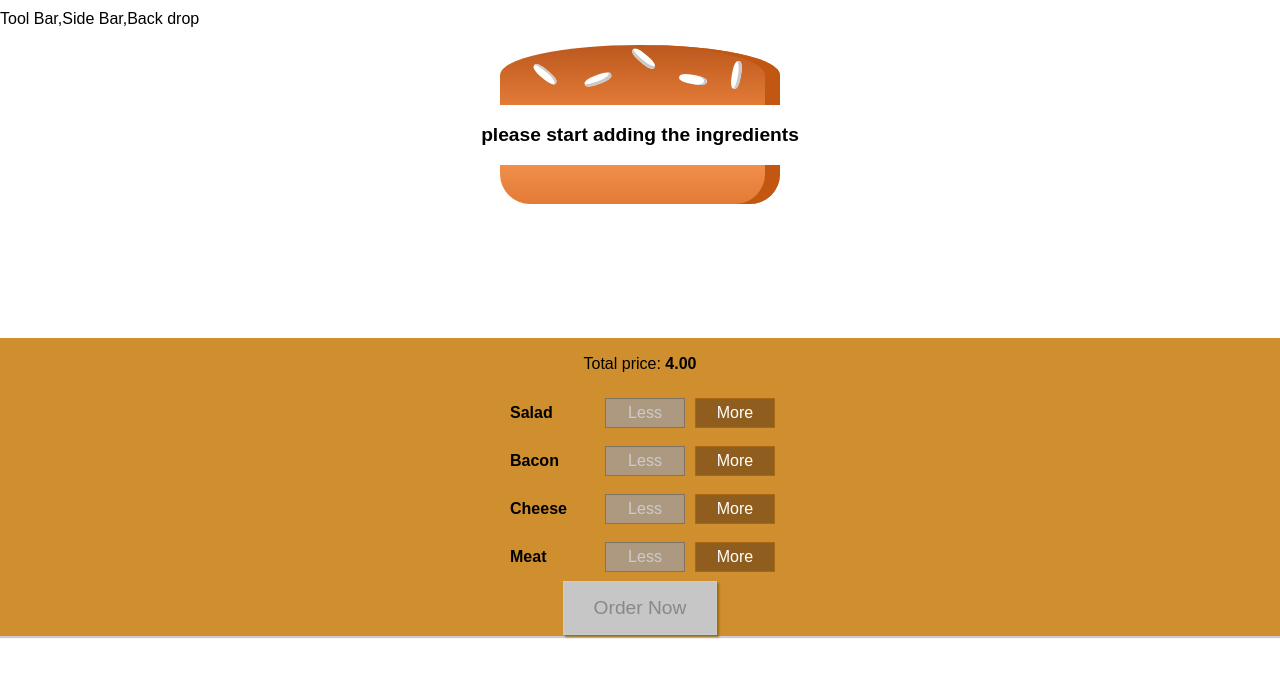
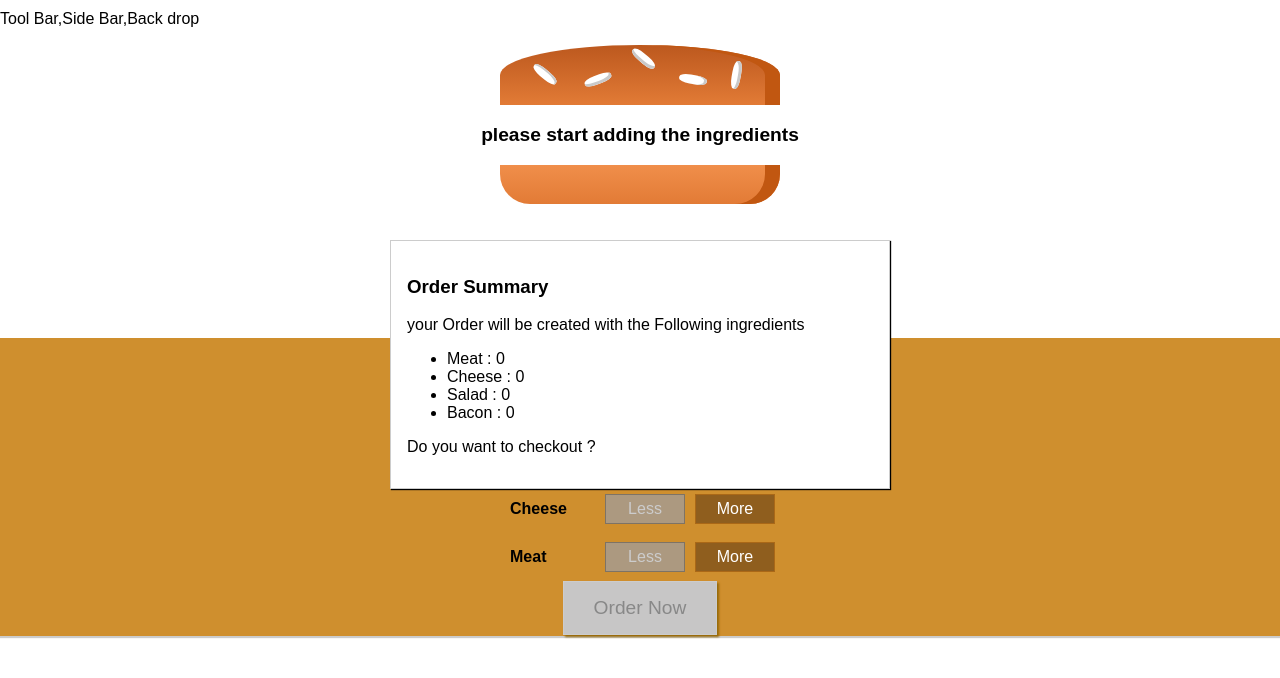
Before and after one commit to GaneshNagu/BurgerBuilder, a React app: page / in a window 1280 px wide. Shown: the top 678 px of the page. Built offline with nearby package versions, Linux system fonts and the light colour scheme.

Commit message:
ordersummary added

```diff
--- /dev/null
+++ b/src/Components/OrderSummary/OrderSummary.js
@@ -0,0 +1,25 @@
+import React from "react";
+import Auxillary from "../../Hoc/Auxillary";
+
+const OrderSummary = (props) => {
+  const ingredients = Object.keys(props.ingredients).map((igkey, index) => {
+    return (
+      <li key={igkey}>
+        <span style={{ textTransform: "capitalize" }}>
+          {igkey} : {props.ingredients[igkey]}
+        </span>
+      </li>
+    );
+  });
+
+  return (
+    <Auxillary>
+      <h3>Order Summary</h3>
+      <p>your Order will be created with the Following ingredients</p>
+      <ul>{ingredients}</ul>
+      <p> Do you want to checkout ?</p>
+    </Auxillary>
+  );
+};
+
+export default OrderSummary;
--- a/src/Containers/BurgerBuilder/BurgerBuilder.js
+++ b/src/Containers/BurgerBuilder/BurgerBuilder.js
@@ -2,6 +2,8 @@ import React, { Component } from "react";
 import Auxillary from "../../Hoc/Auxillary";
 import Burger from "../../Components/Burger/Burger";
 import BuildControls from "../../Components/Burger/BuildControls/BuildControls";
+import Modal from "../../Components/UI/Modal/Modal";
+import OrderSummary from "../../Components/OrderSummary/OrderSummary";
 
 const INGREDIENTS_PRICE = {
   Meat: 0.7,
@@ -82,6 +84,9 @@ class BurgerBuilder extends Component {
 
     return (
       <Auxillary>
+        <Modal>
+          <OrderSummary ingredients={this.state.ingredients} />
+        </Modal>
         <Burger ingredients={this.state.ingredients} />
         <BuildControls
           ingredientsadded={this.addIngredientHandler}
```
Also changed, not shown: src/Components/UI/Backdrop/Backdrop.js (+7 -0 lines).
